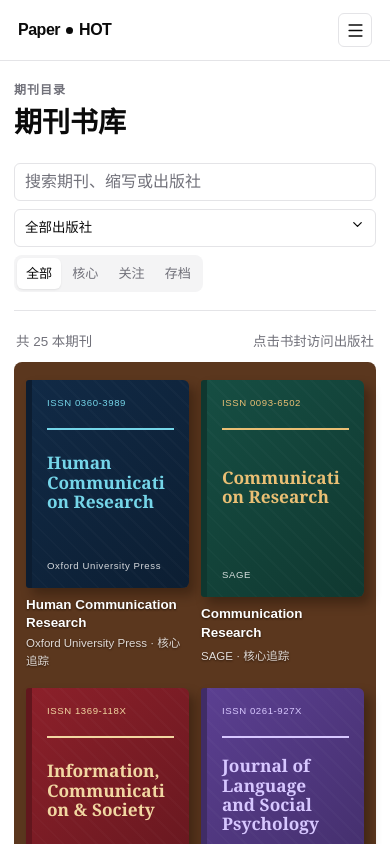
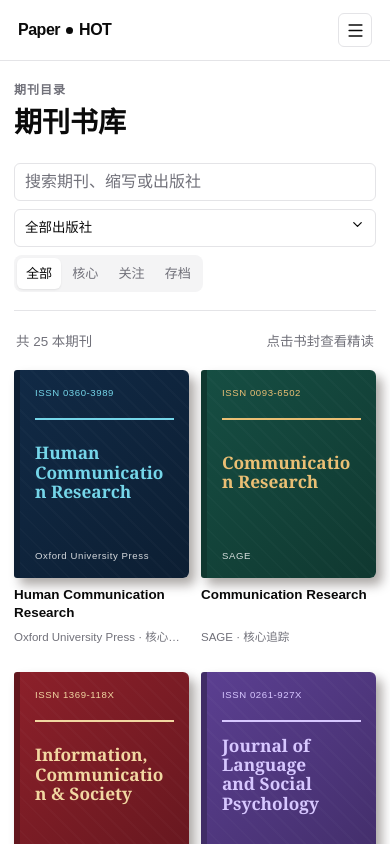
Before and after one commit to BNU-CCR/Paper-Hot, a Next.js app in the folder frontend/: page /journals in a window 390 px wide. Shown: the top 844 px of the page. Built offline with nearby package versions, Linux system fonts and the light colour scheme.

Commit message:
Clean up journal library grid

```diff
--- a/frontend/app/journals/page.js
+++ b/frontend/app/journals/page.js
@@ -36,7 +36,7 @@
     <AppSidebar activePath="/journals/" />
     <main className="main library-main">
       <header className="library-header"><div><p className="eyebrow">期刊目录</p><h1>期刊书库</h1></div><div className="library-toolbar shadcn-controls"><label className="search"><span className="sr-only">搜索期刊</span><Input value={query} onChange={(event) => setQuery(event.target.value)} placeholder="搜索期刊、缩写或出版社" /></label><Select value={publisher} onValueChange={setPublisher}><SelectTrigger aria-label="出版社筛选"><SelectValue placeholder="全部出版社" /></SelectTrigger><SelectContent><SelectItem value="all">全部出版社</SelectItem>{publishers.map((item) => <SelectItem key={item} value={item}>{item}</SelectItem>)}</SelectContent></Select><Tabs value={priority} onValueChange={setPriority}><TabsList aria-label="期刊追踪状态">{[["all", "全部"], ["core", "核心"], ["watch", "关注"], ["skip", "存档"]].map(([value, label]) => <TabsTrigger key={value} value={value}>{label}</TabsTrigger>)}</TabsList></Tabs></div></header>
-      <section className="library-heading"><span>共 {visible.length} 本期刊</span><span>点击书封访问出版社</span></section>
+      <section className="library-heading"><span>共 {visible.length} 本期刊</span><span>点击书封查看精读</span></section>
       <section className="bookshelf" aria-label="期刊书架">{visible.map((journal) => <Link key={journal.abbr} className="book" href={`/journals/${journal.slug}/`} aria-label={`查看 ${journal.name} 的精读列表`}><BookCover journal={journal} /><span className="book-caption"><b>{journal.name}</b><span>{journal.publisher} · {journal.priority === "core" ? "核心追踪" : journal.priority === "watch" ? "关注追踪" : "存档期刊"}</span></span></Link>)}</section>
       {!visible.length && <div className="empty-state"><b>没有匹配的期刊</b><span>试试清除搜索词或调整筛选条件。</span></div>}
       <p className="library-note">点击书封查看该期刊已公开导出的精选精读；书封视觉资产与期刊元数据集中维护在 <code>frontend/src/journal-covers.js</code>。</p>
--- a/frontend/app/layout.js
+++ b/frontend/app/layout.js
@@ -1,4 +1,5 @@
 import "./globals.css";
+import "./library.css";
 
 export const metadata = {
   title: "Paper HOT · 计算传播论文精选",
--- /dev/null
+++ b/frontend/app/library.css
@@ -0,0 +1 @@
+.bookshelf{padding:0;background:transparent;border-radius:0;align-items:start}.book{grid-template-rows:230px 4.25rem;align-content:start;color:var(--foreground)}.book-cover{height:230px;min-height:0}.book-caption{grid-template-rows:2.7em 1.35em;min-height:0;text-shadow:none}.book-caption b{display:-webkit-box;-webkit-box-orient:vertical;-webkit-line-clamp:2;overflow:hidden}.book-caption span{overflow:hidden;color:var(--muted-foreground);opacity:1;line-height:1.35;white-space:nowrap;text-overflow:ellipsis}.library-heading{margin-bottom:18px}@media(max-width:760px){.bookshelf{padding:0}.book{grid-template-rows:208px 4.25rem}.book-cover{height:208px}}
```
